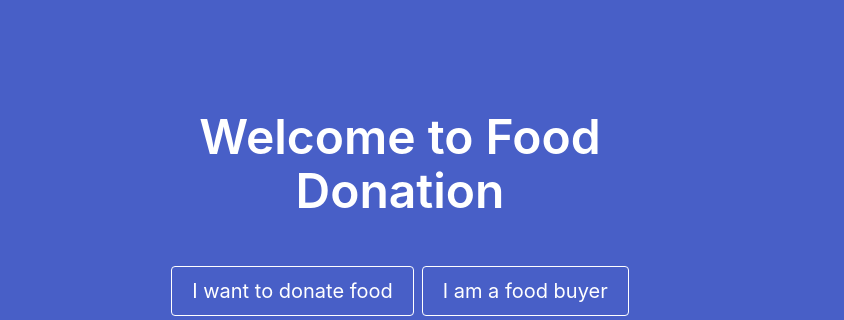
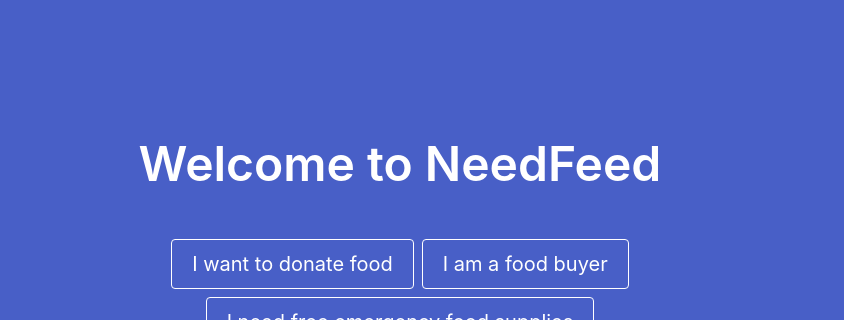
Before and after one commit to emansih/EpicPython, a plain HTML site: page templates/index.html in a window 1280 px wide. Shown: the part 188-508 px from the top of the page, 436-1280 px from the left. Drawn offline with nearby package versions, Linux system fonts and the light colour scheme.

Commit message:
change app name

```diff
--- a/templates/index.html
+++ b/templates/index.html
@@ -3,7 +3,7 @@
 <head>
     <meta charset="utf-8">
     <meta name="viewport" content="width=device-width, initial-scale=1">
-    <title>Food Donation</title>
+    <title>NeedFeed Food Donation</title>
     <link rel="stylesheet" href="https://cdn.jsdelivr.net/npm/bulma@0.9.2/css/bulma.min.css">
     <script type=text/javascript src="{{ url_for('static', filename='cookies.js') }}"></script>
 </head>
@@ -50,13 +50,13 @@
                 <div class="column is-4">
                     <figure class="image">
                         <img src="https://user-images.githubusercontent.com/56028891/114262619-59bd2400-9a24-11eb-8533-6feec7d0d18e.png"
-                             alt="Food donation">
+                             alt="NeedFeed Food donation">
 
                     </figure>
                 </div>
                 <div class="column is-6 is-offset-1">
                     <p class="title is-1">
-                        Welcome to Food Donation
+                        Welcome to NeedFeed
                     </p>
                     <br>
                     <div class="buttons is-centered">
```
